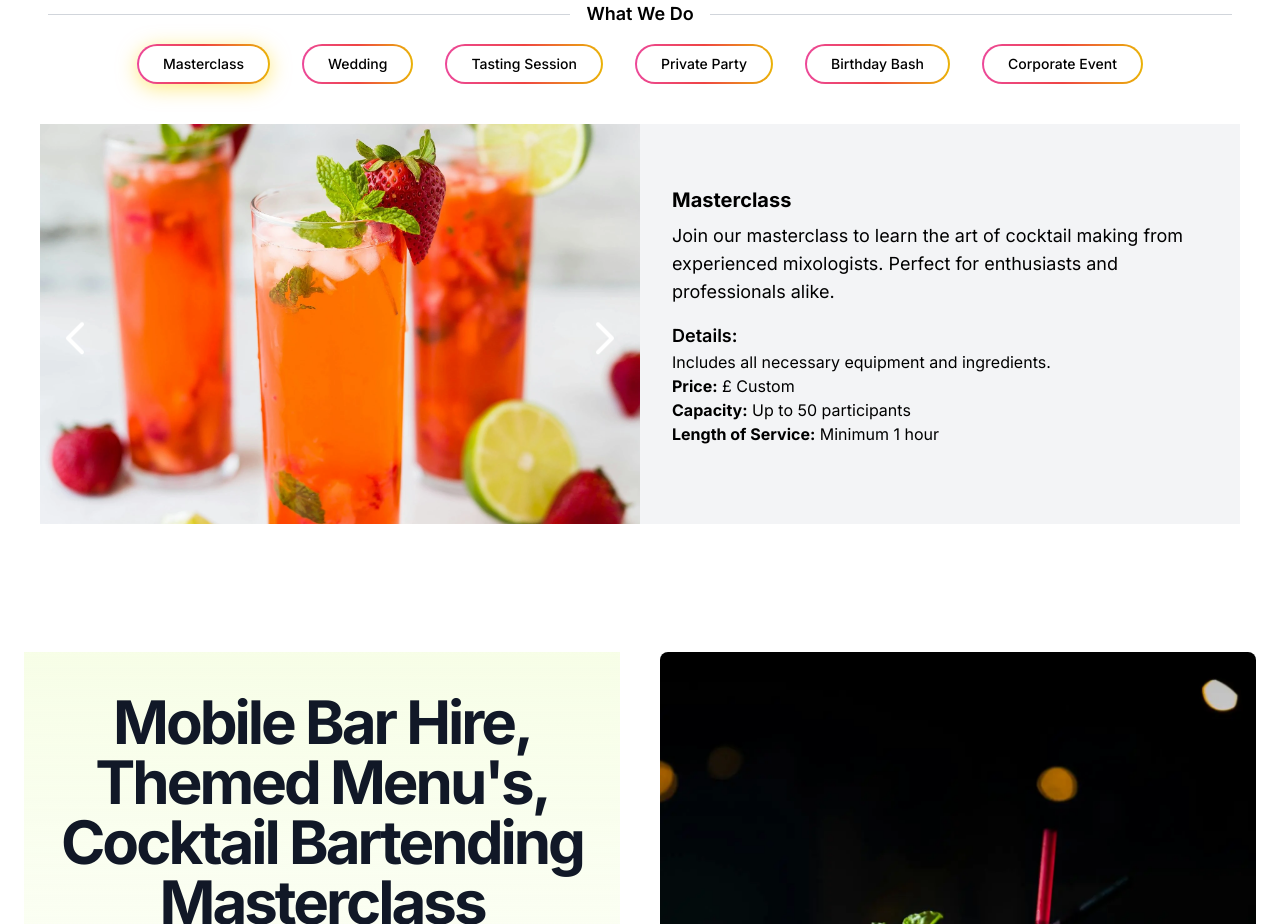
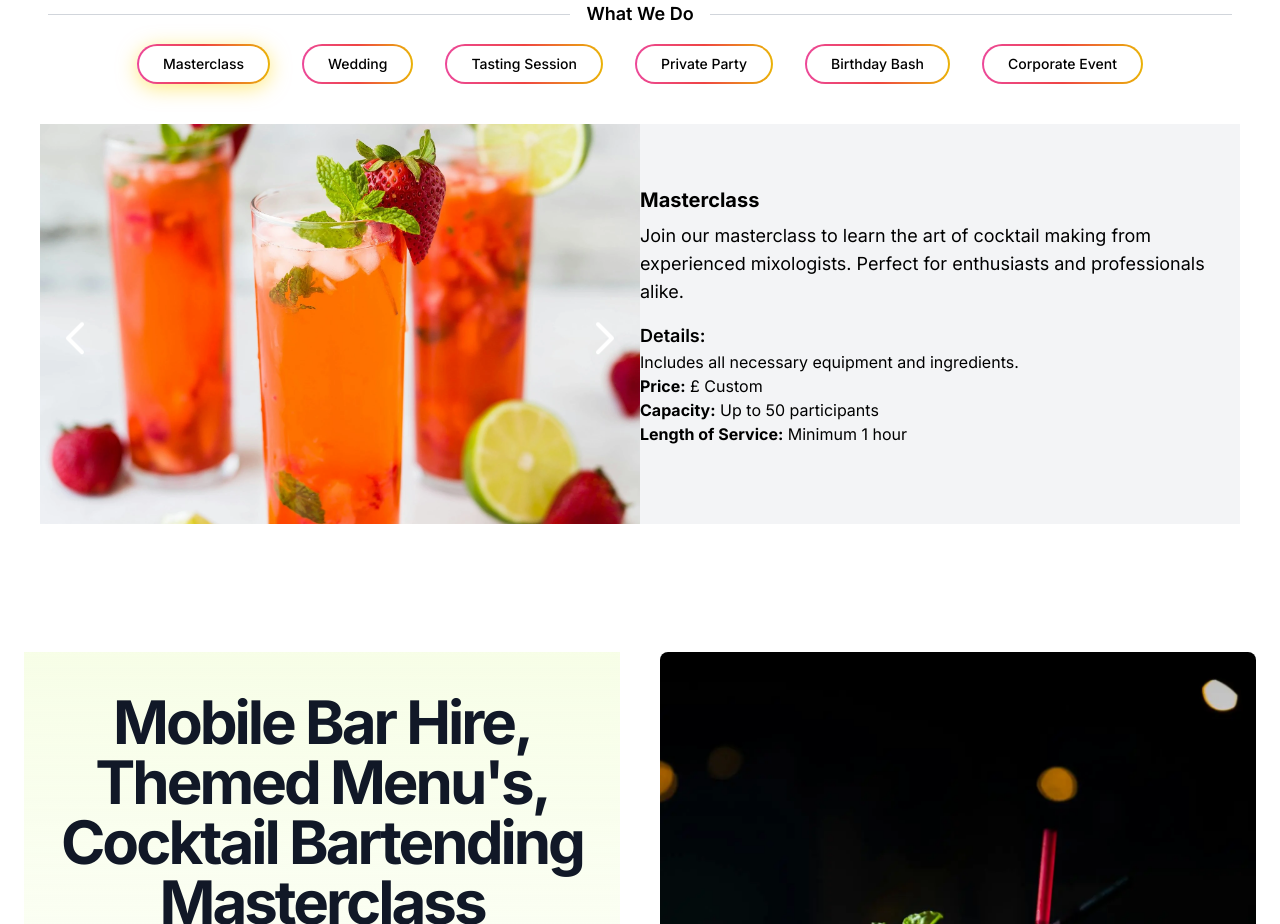
Before and after one commit to amora92/tailwind_mybartenders, a Next.js app: page / in a window 1280 px wide. Shown: the part 840-1764 px from the top of the page. Built offline with nearby package versions, Linux system fonts and the light colour scheme.

Commit message:
services update margin
services update margin

```diff
--- a/components/ServicesSection.tsx
+++ b/components/ServicesSection.tsx
@@ -111,7 +111,7 @@ const ServicesSection = () => {
           ))}
         </div>
         <div className='flex flex-col md:flex-row'>
-          <div className='relative w-full md:w-1/2 h-[50vh] bg-gray-300 flex items-center justify-center'>
+          <div className='relative w-full md:w-1/2 h-[50vh] bg-gray-300 flex items-center justify-center mb-5 md:mb-0'>
             <img
               src={selectedService.image}
               alt={selectedService.title}
@@ -158,7 +158,7 @@ const ServicesSection = () => {
               </svg>
             </button>
           </div>
-          <div className='w-full md:w-1/2 h-[50vh] bg-gray-100 p-8  flex items-center'>
+          <div className='w-full md:w-1/2 h-[50vh] bg-gray-100  flex items-center'>
             <div className='w-full'>
               <h3 className='text-xl font-bold mb-2'>
                 {selectedService.title}
```
